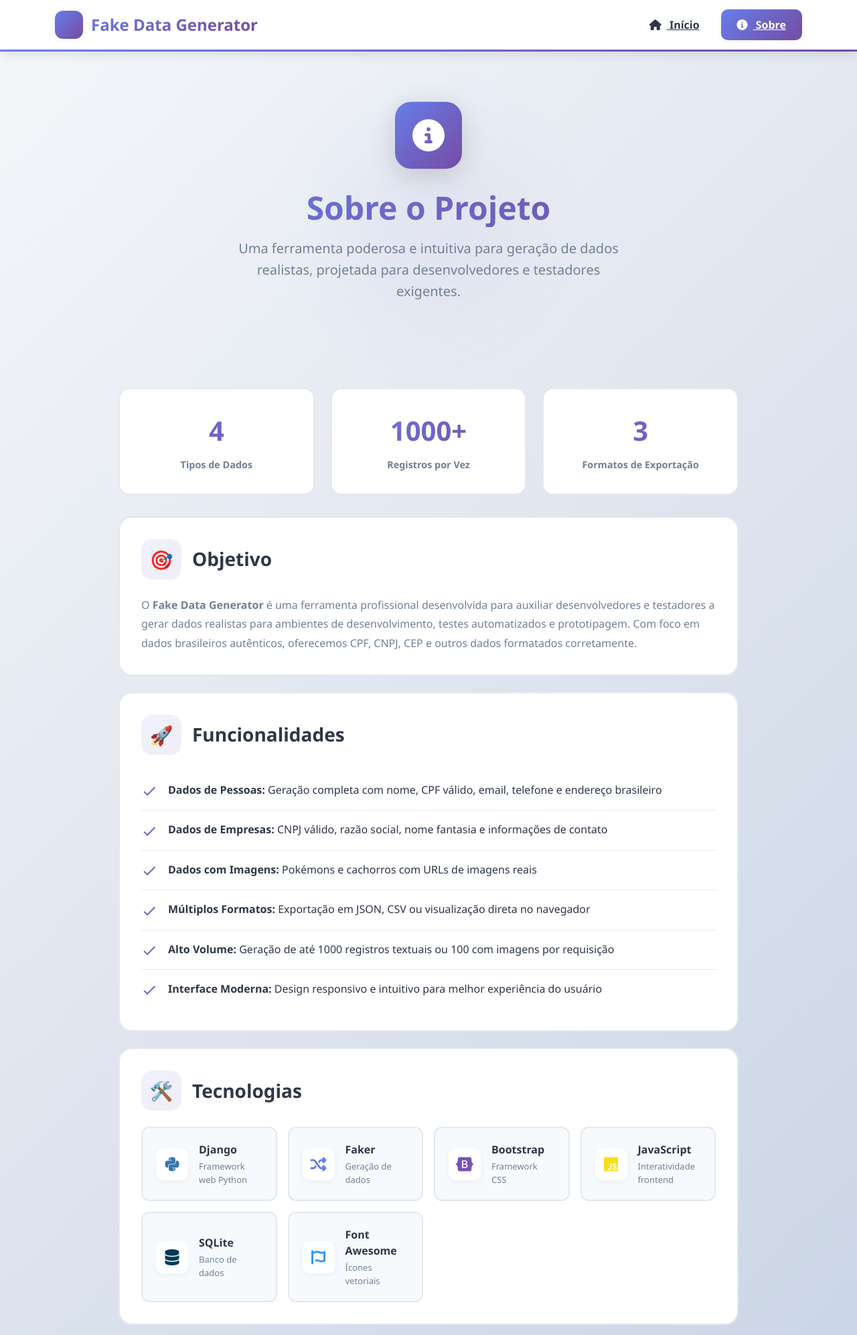
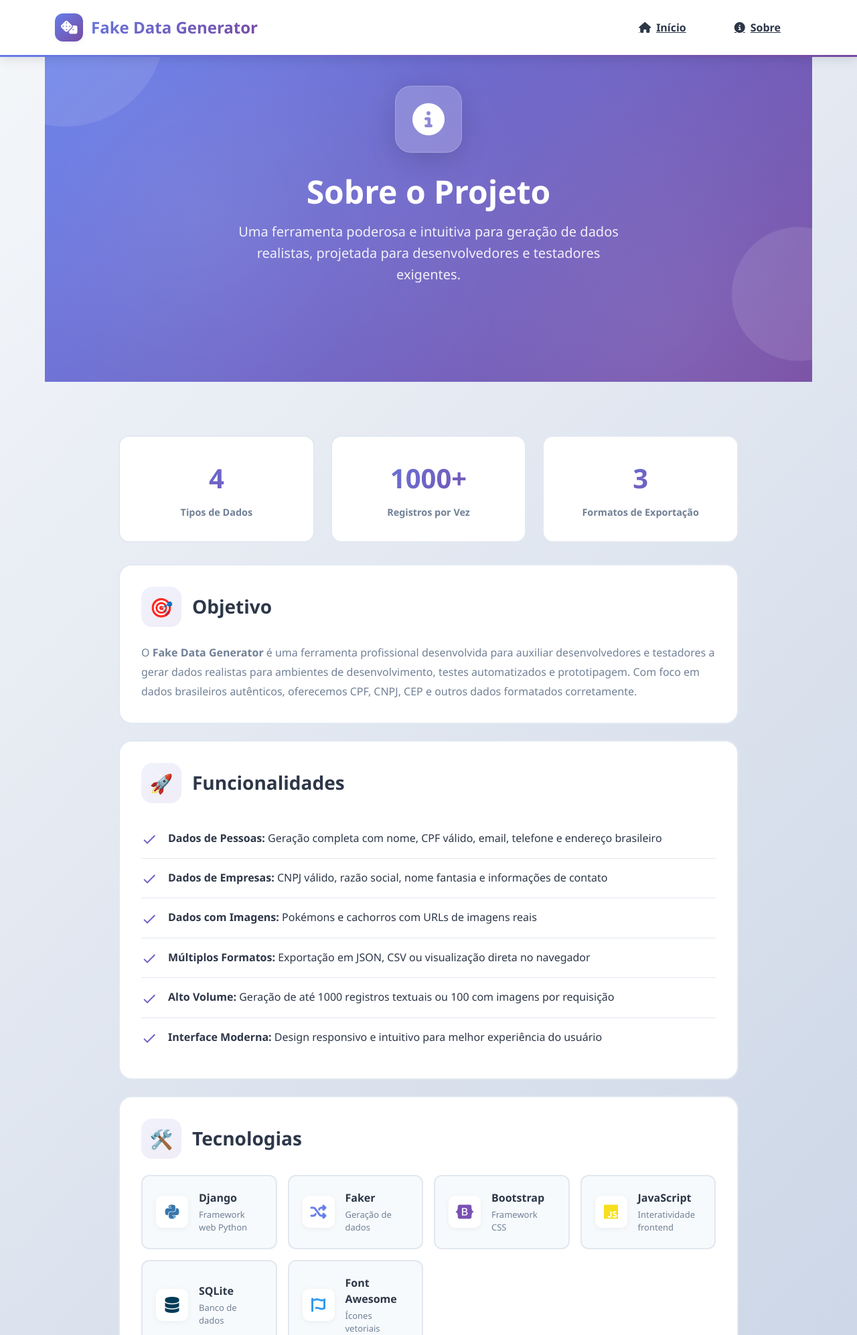
Before and after one commit to laurabonilha/fake-data-generator, a Django app: page /sobre/ in a window 1280 px wide. Shown: the top 1993 px of the page at 67% size. Run offline with Django 5.2, Linux system fonts and the light colour scheme.

Commit message:
refactor(ui): padronizar navbar e modernizar botoes
- Extração do navbar para includes/navbar.html para garantir consistência
- Atualização dos botões para formato 'pill' totalmente arredondado
- Desacoplamento dos estilos das abas da Home da navegação global
- Correção da visibilidade do ícone da marca
- Padronização da geometria do cabeçalho entre as páginas Home e Sobre

```diff
--- a/generator/templates/generator/about.html
+++ b/generator/templates/generator/about.html
@@ -9,9 +9,6 @@
 {% endblock %}
 
 {% block content %}
-<div class="row">
-    <div class="col-lg-10 mx-auto">
-        <!-- Hero Section -->
 <div class="about-hero">
     <div class="about-icon">
         <i class="fas fa-info-circle"></i>
@@ -21,7 +18,15 @@
         Uma ferramenta poderosa e intuitiva para geração de dados realistas,
         projetada para desenvolvedores e testadores exigentes.
     </p>
+
+    <div class="hero-decoration">
+        <div class="floating-element element-1"></div>
+        <div class="floating-element element-2"></div>
     </div>
+</div>
+
+<div class="row">
+    <div class="col-lg-10 mx-auto">
 
         <!-- Stats -->
         <div class="stats-section">
--- a/generator/templates/generator/base.html
+++ b/generator/templates/generator/base.html
@@ -14,46 +14,13 @@
     <link rel="stylesheet" href="https://cdnjs.cloudflare.com/ajax/libs/font-awesome/6.4.0/css/all.min.css">
 
     <!-- Base CSS -->
-    <link rel="stylesheet" href="{% static 'css/generator/base.css' %}">
+    <link rel="stylesheet" href="{% static 'css/generator/base.css' %}?v=4">
 
     <!-- Page-specific CSS -->
     {% block extra_css %}{% endblock %}
 </head>
 <body>
-    <!-- Navbar Premium -->
-    <nav class="navbar navbar-expand-lg navbar-premium">
-        <div class="container">
-            <a class="navbar-brand-custom" href="{% url 'generator:home' %}">
-                <div class="brand-icon">
-                    <i class="fas fa-dice"></i>
-                </div>
-                <span>Fake Data Generator</span>
-            </a>
-
-            <button class="navbar-toggler navbar-toggler-custom" type="button" data-bs-toggle="collapse" data-bs
-                <span class="navbar-toggler-icon"></span>
-            </button>
-
-            <div class="collapse navbar-collapse" id="navbarNav">
-                <ul class="navbar-nav navbar-nav-custom ms-auto">
-                    <li class="nav-item">
-                        <a class="nav-link-custom {% if request.resolver_match.url_name == 'home' %}active{% endif %}"
-                           href="{% url 'generator:home' %}">
-                            <i class="fas fa-home"></i>
-                            Início
-                        </a>
-                    </li>
-                    <li class="nav-item">
-                        <a class="nav-link-custom {% if request.resolver_match.url_name == 'about' %}active{% endif %}"
-                           href="{% url 'generator:about' %}">
-                            <i class="fas fa-info-circle"></i>
-                            Sobre
-                        </a>
-                    </li>
-                </ul>
-            </div>
-        </div>
-    </nav>
+    {% include 'generator/includes/navbar.html' %}
 
     <!-- Main Content -->
     <main>
@@ -93,7 +60,7 @@
                     </span>
                 </div>
 
-                <div class="footer-div</div>
+                <div class="footer-divider"></div>
 
                 <div class="footer-bottom">
                     <span>Desenvolvido com</span>
--- a/generator/templates/generator/home.html
+++ b/generator/templates/generator/home.html
@@ -61,7 +61,7 @@
             <!-- Tabs com Ícones Melhorados -->
             <div class="tabs-container">
                 <div class="nav nav-tabs-custom" id="dataTypeTabs" role="tablist">
-                    <button class="nav-link-custom active" id="text-tab" data-bs-toggle="tab"
+                    <button class="tab-link-custom active" id="text-tab" data-bs-toggle="tab"
                             data-bs-target="#text-content" type="button" role="tab">
                         <div class="tab-icon">
                             <i class="fas fa-file-alt"></i>
@@ -72,7 +72,7 @@
                         </div>
                     </button>
 
-                    <button class="nav-link-custom" id="image-tab" data-bs-toggle="tab"
+                    <button class="tab-link-custom" id="image-tab" data-bs-toggle="tab"
                             data-bs-target="#image-content" type="button" role="tab">
                         <div class="tab-icon">
                             <i class="fas fa-images"></i>
--- /dev/null
+++ b/generator/templates/generator/includes/navbar.html
@@ -0,0 +1,34 @@
+    <!-- Navbar Premium -->
+    <nav class="navbar navbar-expand-lg navbar-premium">
+        <div class="container">
+            <a class="navbar-brand-custom" href="{% url 'generator:home' %}">
+                <div class="brand-icon">
+                    <i class="fas fa-dice"></i>
+                </div>
+                <span>Fake Data Generator</span>
+            </a>
+
+            <button class="navbar-toggler navbar-toggler-custom" type="button" data-bs-toggle="collapse" data-bs-target="#navbarNav">
+                <span class="navbar-toggler-icon"></span>
+            </button>
+
+            <div class="collapse navbar-collapse" id="navbarNav">
+                <ul class="navbar-nav navbar-nav-custom ms-auto">
+                    <li class="nav-item">
+                        <a class="nav-link-custom"
+                           href="{% url 'generator:home' %}">
+                            <i class="fas fa-home"></i>
+                            Início
+                        </a>
+                    </li>
+                    <li class="nav-item">
+                        <a class="nav-link-custom"
+                           href="{% url 'generator:about' %}">
+                            <i class="fas fa-info-circle"></i>
+                            Sobre
+                        </a>
+                    </li>
+                </ul>
+            </div>
+        </div>
+    </nav>
--- a/static/css/generator/about.css
+++ b/static/css/generator/about.css
@@ -4,30 +4,34 @@
    ============================================================================ */
 
 /* ABOUT HERO */
+/* ABOUT HERO */
 .about-hero {
     text-align: center;
-    padding: 3rem 0;
+    padding: 4rem 2rem 6rem;
     position: relative;
+    background: linear-gradient(135deg, #667eea 0%, #764ba2 100%);
+    margin: -2rem -15px 3rem !important;
+    overflow: hidden;
 }
 
 .about-hero::before {
     content: '';
     position: absolute;
-    top: 50%;
-    left: 50%;
-    transform: translate(-50%, -50%);
-    width: 300px;
-    height: 300px;
-    background: var(--primary-gradient);
-    opacity: 0.05;
-    border-radius: 50%;
-    filter: blur(60px);
+    top: 0;
+    left: 0;
+    right: 0;
+    bottom: 0;
+    background:
+        radial-gradient(circle at 20% 50%, rgba(255, 255, 255, 0.1) 0%, transparent 50%),
+        radial-gradient(circle at 80% 80%, rgba(255, 255, 255, 0.1) 0%, transparent 50%);
+    pointer-events: none;
 }
 
 .about-icon {
     width: 100px;
     height: 100px;
-    background: var(--primary-gradient);
+    background: rgba(255, 255, 255, 0.2);
+    backdrop-filter: blur(10px);
     border-radius: 24px;
     display: flex;
     align-items: center;
@@ -35,6 +39,7 @@
     margin: 0 auto 1.5rem;
     box-shadow: var(--shadow-lg);
     animation: float 3s ease-in-out infinite;
+    border: 1px solid rgba(255, 255, 255, 0.2);
 }
 
 .about-icon i {
@@ -43,10 +48,12 @@
 }
 
 @keyframes float {
+
     0%,
     100% {
         transform: translateY(0px);
     }
+
     50% {
         transform: translateY(-15px);
     }
@@ -55,16 +62,13 @@
 .about-title {
     font-size: 3rem;
     font-weight: 800;
-    background: var(--primary-gradient);
-    -webkit-background-clip: text;
-    -webkit-text-fill-color: transparent;
-    background-clip: text;
+    color: white;
     margin-bottom: 1rem;
 }
 
 .about-subtitle {
     font-size: 1.25rem;
-    color: var(--text-secondary);
+    color: rgba(255, 255, 255, 0.9);
     max-width: 600px;
     margin: 0 auto 3rem;
     line-height: 1.6;
@@ -114,11 +118,9 @@
 .card-icon {
     width: 60px;
     height: 60px;
-    background: linear-gradient(
-        135deg,
-        rgba(102, 126, 234, 0.1) 0%,
-        rgba(118, 75, 162, 0.1) 100%
-    );
+    background: linear-gradient(135deg,
+            rgba(102, 126, 234, 0.1) 0%,
+            rgba(118, 75, 162, 0.1) 100%);
     border-radius: 16px;
     display: flex;
     align-items: center;
@@ -315,3 +317,58 @@
         grid-template-columns: 1fr;
     }
 }
+
+/* Decorative Elements */
+.hero-decoration {
+    position: absolute;
+    top: 0;
+    left: 0;
+    right: 0;
+    bottom: 0;
+    pointer-events: none;
+    overflow: hidden;
+}
+
+.floating-element {
+    position: absolute;
+    background: rgba(255, 255, 255, 0.1);
+    border-radius: 50%;
+    animation: float-blob 20s ease-in-out infinite;
+}
+
+.element-1 {
+    width: 300px;
+    height: 300px;
+    top: -150px;
+    left: -150px;
+    animation-delay: 0s;
+}
+
+.element-2 {
+    width: 200px;
+    height: 200px;
+    top: 50%;
+    right: -100px;
+    animation-delay: -7s;
+}
+
+@keyframes float-blob {
+
+    0%,
+    100% {
+        transform: translate(0, 0) rotate(0deg);
+    }
+
+    33% {
+        transform: translate(30px, -30px) rotate(120deg);
+    }
+
+    66% {
+        transform: translate(-20px, 20px) rotate(240deg);
+    }
+}
+/* Force exact geometric match with Home structure */
+.about-hero {
+    margin-top: -3rem !important; /* Counteract padding if necessary, adjusting based on visual observation of Home */
+    padding-top: 4rem !important; /* Match hero padding */
+}
--- a/static/css/generator/base.css
+++ b/static/css/generator/base.css
@@ -82,6 +82,7 @@ main {
     align-items: center;
     justify-content: center;
     color: white;
+    -webkit-text-fill-color: white;
     font-size: 1.25rem;
     box-shadow: var(--shadow-sm);
 }
@@ -113,8 +114,11 @@ main {
 .nav-link-custom {
     color: var(--text-primary);
     font-weight: 600;
-    padding: 0.75rem 1.5rem;
-    border-radius: 10px;
+    padding: 0.8rem 2rem;
+    border-radius: 9999px !important;
+    display: inline-flex;
+    align-items: center;
+    justify-content: center;
     transition: all var(--transition-normal);
     position: relative;
     overflow: hidden;
@@ -131,6 +135,7 @@ main {
     opacity: 0;
     transition: opacity var(--transition-normal);
     z-index: -1;
+    border-radius: inherit;
 }
 
 .nav-link-custom:hover {
@@ -241,12 +246,10 @@ main {
 .footer-divider {
     width: 100%;
     height: 1px;
-    background: linear-gradient(
-        90deg,
-        transparent,
-        var(--border-color),
-        transparent
-    );
+    background: linear-gradient(90deg,
+            transparent,
+            var(--border-color),
+            transparent);
     margin: 1rem 0;
 }
 
@@ -265,13 +268,16 @@ main {
 }
 
 @keyframes heartbeat {
+
     0%,
     100% {
         transform: scale(1);
     }
+
     25% {
         transform: scale(1.1);
     }
+
     50% {
         transform: scale(1);
     }
@@ -305,3 +311,14 @@ main {
         padding: 0.4rem 0.8rem;
     }
 }
+
+/* Prevent scrollbar jump */
+html {
+    overflow-y: scroll;
+}
+
+
+/* Ensure navbar has fixed min-height to prevent jumping */
+.navbar-premium {
+    min-height: 80px;
+}
```
Also changed, not shown: static/css/generator/styles.css (+70 -18 lines). Lines whose indentation alone changed are shown as unchanged.
